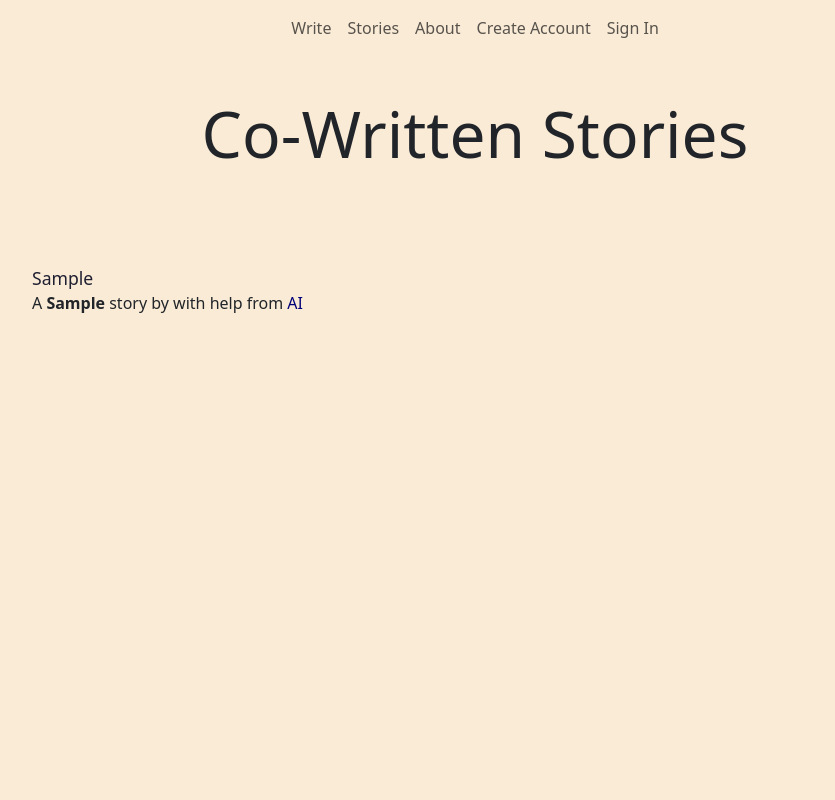
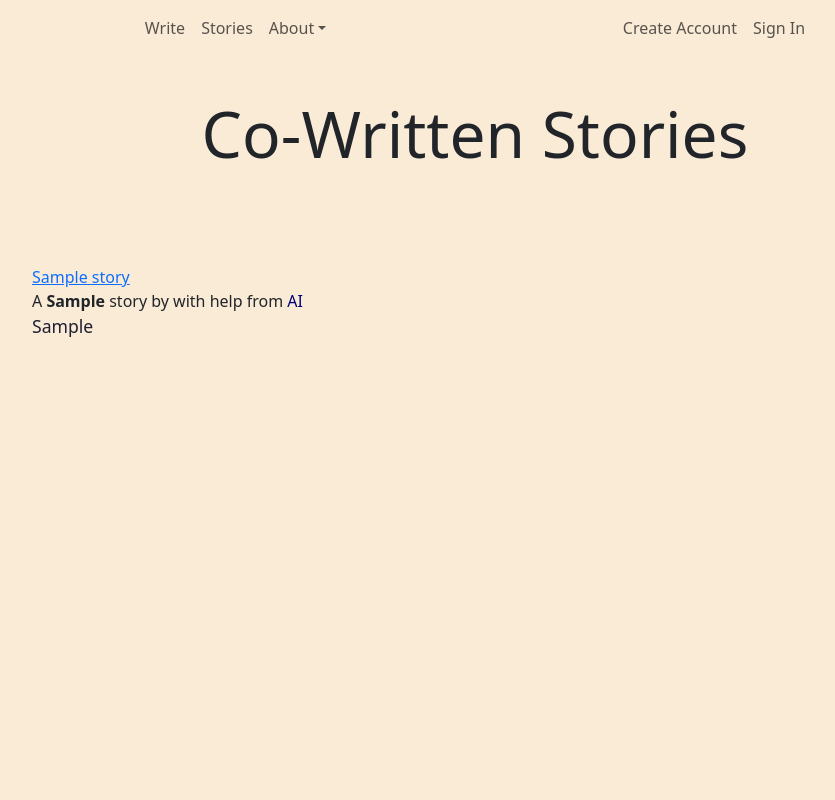
Before and after one commit to mjkushman/AI-Storyteller, a Flask app: page /stories in a window 1280 px wide. Shown: the whole page, without its empty margins (165-1000 px from the left). Run offline with Flask 3, Linux system fonts and the light colour scheme; tables that the repository leaves empty hold one stand-in row (values such as "Sample post"); some libraries are stand-ins or nearby versions.

Commit message:
- Added titles and ability to add title - Updated navigation - Added About page and Contact page - BUG: I messed up the /api/contribute endpoint and something is happening out of order or not at all

```diff
--- a/app.py
+++ b/app.py
@@ -29,16 +29,17 @@
 
 
 app = Flask(__name__)
-# app.debug = Trueech
+app.debug = True
 app.config["SECRET_KEY"] = "mysecurepassword"
 # app.config["SQLALCHEMY_DATABASE_URI"] = "postgresql:///ai_storyteller_db"
-app.config["SQLALCHEMY_TRACK_MODIFICATIONS"] = False
-app.config["SQLALCHEMY_ECHO"] = False
+# app.config["SQLALCHEMY_TRACK_MODIFICATIONS"] = False
+# app.config["SQLALCHEMY_ECHO"] = False
 app.config["DEBUG_TB_INTERCEPT_REDIRECTS"] = False
 
 app.config['SECRET_KEY'] = os.environ.get('SECRET_KEY', "Igottacheckmyemail")
 app.config['SQLALCHEMY_DATABASE_URI'] = (
     os.environ.get('DATABASE_URL', 'postgresql:///ai_storyteller_db'))
+
 
 mail = Mail()
 app.config["MAIL_SERVER"] = "smtp.dreamhost.com"
@@ -46,22 +47,21 @@
 app.config["MAIL_USE_SSL"] = True
 app.config["MAIL_USERNAME"] = 'contact@writealong.xyz'
 app.config["MAIL_PASSWORD"] = (os.environ.get('MAIL_PASSWORD'))
-# app.config["MAIL_PASSWORD"] = 'XnH8Qhu9q7t3Qa@'
 mail.init_app(app)
 
 
-# debug = DebugToolbarExtension(app)
+debug = DebugToolbarExtension(app)
 
-# app.config['DEBUG'] = True
-# app.config['ENV'] = 'development'
-# app.config['TESTING'] = True
+app.config['DEBUG'] = True
+app.config['ENV'] = 'development'
+app.config['TESTING'] = True
 
 with app.app_context():
     connect_db(app)
     db.create_all()
 
 """
-====================================MAKE CALL TO AI ==============================
+==================================== ==============================
 """
 
 
@@ -78,8 +78,9 @@
     if STORY_KEY in session:
         del session[STORY_KEY]
 
-def set_story_session(story):
-    db.session = story.id
+# is this DEPRECATED???
+# def set_story_session(story):
+#     db.session = story.id
 
 def clear_story():
     if STORY_KEY in session:
@@ -113,7 +114,8 @@
         # No story in session or local storage
         g.story = None
 
-    # print('current g.story',g.story)
+    print('current g.story',g.story)
+    print('current g.user',g.user)
 
 
 
@@ -122,7 +124,8 @@
 def render_home():
     user = g.user #evaluates to a user object or None
     story = g.story
-
+    key = os.getenv("OPENAI_API_KEY")
+    print('KEY', key)
     context_form = ContextForm()
 
     context_form.genre.choices = [
@@ -163,7 +166,7 @@
         contributions = story.contributions
 
         story_form = StoryForm(story_prompt=story_prompt, story_genre=genre)
-        return render_template('write.html', user=user, story=story, story_form=story_form, contributions=contributions, contextForm=context_form,context_display=context_display, contribution_display=contribution_display)
+        return render_template('write.html', user=user, story=story, story_form=story_form, contributions=contributions, contextForm=context_form,context_display=context_display, contribution_display=contribution_display, genre=genre)
 
 
     else:
@@ -217,9 +220,14 @@
         if user:
             do_login(user)
             if story:
+                print('about to convert story to story')
                 story = story.convert_to_story(user)
+                print('converted story')
+                g.story = story
                 session[STORY_KEY] = json.dumps(story.serialize())
             flash(f'Welcome back {user.username}', 'success')
+            # return ('thanks')
+
             return redirect('/')
 
         else:
@@ -248,10 +256,38 @@
 
 @app.route('/stories/<story_id>')
 def render_story(story_id):
-
+    user = g.user
     story = Story.query.get_or_404(story_id)
 
-    return render_template('story_detail.html', story=story)
+    is_user_story = bool(user and story in user.stories)
+    print(is_user_story)
+
+    return render_template('story_detail.html', story=story, is_user_story=is_user_story)
+
+@app.route('/stories/<story_id>/edit', methods=['GET','POST'])
+def render_story_edit(story_id):
+    print(request.method)
+    print(request.args)
+    print(request.form)
+    user = g.user
+    story = Story.query.get_or_404(story_id)
+    # If the current story doesn't belong to user, redirect to story detail, not edit
+
+    if story not in user.stories:
+        return redirect(url_for(render_story(story_id)))
+
+    form = StoryForm(story_id=story_id)
+
+    if form.validate_on_submit():
+        story.title = form.title.data
+        db.session.add(story)
+        db.session.commit()
+        flash('Story updated','success')
+
+        return redirect(url_for('render_story',story_id=story_id))
+
+
+    return render_template('story_edit.html', form=form, story=story)
 
 
 @app.route('/<username>')
@@ -266,10 +302,13 @@
         return redirect(url_for('render_home'))
 
 
-@app.route('/about', methods=['GET','POST'])
+@app.route('/about', methods=['GET'])
 def render_about():
-    pw = os.environ.get('MAIL_PASSWORD')
-    print ('MAIL_PASSWORD:', pw)
+    return render_template('about.html')
+
+
+@app.route('/contact', methods=['GET','POST'])
+def render_contact():
     form = ContactForm()
     if request.method == 'POST':
         if form.validate_on_submit():
@@ -283,52 +322,94 @@
             MESSAGE: {form.message.data}"""
             try:
                 mail.send(msg)
-                return render_template('about.html', success=True)
+                return render_template('contact.html', success=True)
             except:
-                return render_template('about.html', fail=True)
-
+                return render_template('contact.html', fail=True)
 
     else:
-        return render_template('about.html', form=form)
+        return render_template('contact.html', form=form)
+
 
 #=================== API ROUTES ==================
 
 @app.route('/api/retrieve', methods=['POST'])
 def retrieve_story():
     data = request.get_json()
+    print('RETRIEVE DATAAAAAAAA',data)
+    story=g.story
+    print('RETRIEVE STORYYYYYYY',story)
+
+    #  If there's already a story in session, send back most updated story
+    if story:
+        return jsonify(story=story.serialize())
+
+    #  Check if a story is sent in the call. Accept the new story, then return it back
+    if data:
+        session[STORY_KEY] = json.dumps(data)
+        return jsonify(story=session[STORY_KEY])
+    #  If no story saved on server or in call, return empty story
+    else:
+        return jsonify(story='')
+
 
     # print('RETRIEVE REQUEST', data)
     if data == 'none':
-        print('===RETRIEV NONE===')
+        print('===RETRIEVE NONE===')
         # session.pop(STORY_KEY)
         return jsonify(story='none')
     else:
-        print('===RETRIEV OK===')
+        print('===RETRIEVE OK===')
         session[STORY_KEY] = json.dumps(data)
         return jsonify(story='loaded')
+
+
+@app.route('/api/title-update', methods=['POST'])
+def handle_title_update():
+    """ Handles the request to change the title of a story. Story must have already been instantiated """
+    story = g.story
+    if not story:
+        return('Write a story first.')
+
+    story.title = request.form.get('title')
+    if g.user:
+        db.session.add(story)
+        db.session.commit
+    # dump the serialized story back into the flask session
+    session[STORY_KEY] = json.dumps(story.serialize())
+    return jsonify(story=story.serialize())
+
 
 
 @app.route("/api/contribute", methods=["POST"])
 def handle_submission():
     """Receive the API call from JS front end. Trigger appropriate functions"""
-    # print('NEW CONTRIBUTE REQUEST RECEIVED')
+    print('NEW CONTRIBUTE REQUEST RECEIVED')
 
-    story = g.story
+
+    story = g.story # May evaluate to a story or None (aka False)
+    print('STORY in CONTRIBUTE',story)
 
     text = request.form.get("body")
     content = request.form.get("body")
     story_prompt = request.form.get('story_prompt')
     genre = request.form.get('story_genre')
 
+    print('content is or false?')
+    print(bool(content))
+
 
     if g.user:
         # create a real story if logged in
         if not story:
+            print('NOT STORY')
             story = Story(
                 genre = genre,
-                story_prompt = story_prompt
-                )
-        db.session.add(story.contribute(role='user',content=content))
+                story_prompt = story_prompt)
+            db.session.add(story)
+            db.session.commit()
+        if bool(content):
+            story.contribute(role='user',content=content,user_id=g.user.id)
+            db.session.add(story)
         db.session.add(story)
         db.session.commit()
 
@@ -339,15 +420,16 @@
                 genre = genre,
                 story_prompt = story_prompt
                 )
-        story.contribute(role='user',content=content)
+        if content:
+            story.contribute(role='user',content=content)
 
-    # print('PRINTING story = gstory ',story)
-    # print('PRINTING story contributions= gstory ')
-    # print([s for s in story.contributions])
+    print('PRINTING story = gstory ',story)
+    print('PRINTING story contributions= gstory ')
+    print([s for s in story.contributions])
 
     # GET AI CONTRIBUTION
     ai_contribution = get_ai_contribution(story)
-
+    print('AI CONTRIBUTION',ai_contribution)
 
     story.contribute(
         role=ai_contribution["role"],
@@ -355,19 +437,23 @@
         tokens=ai_contribution["tokens"],
     )
 
-    print('g.user',g.user)
-    if session.get(CURRENT_USER_KEY):
-        # do this if user is logged in
-        # print('logged in submission')
-        story.contribute("user", text, user_id=g.user.id)
-        db.session.add(story)
-        db.session.commit()
+    # print('g.user',g.user)
+    # if session.get(CURRENT_USER_KEY):
+    #     # do this if user is logged in
+    #     # print('logged in submission')
+    #     story.contribute("user", text, user_id=g.user.id)
+    #     db.session.add(story)
+    #     db.session.commit()
 
     # dump the serialized story into the flask session
     session[STORY_KEY] = json.dumps(story.serialize())
 
-
-    return jsonify({"role": ai_contribution["role"], "content": ai_contribution["content"]})
+    print('STORY AFTER CONTRIBUTION', story.serialize())
+    print('STORY AFTER CONTRIBUTION', jsonify(story=story.serialize()))
+    # return jsonify({"role": ai_contribution["role"], "content": ai_contribution["content"]})
+    latest = story.serialize()['contributions'][-1]
+    print('LATESTTTTTTTT',latest)
+    return jsonify(story=story.serialize(),latest=latest)
 
 
 
--- a/forms.py
+++ b/forms.py
@@ -10,10 +10,12 @@
     story_prompt = TextAreaField("Story Prompt", validators=[InputRequired(message='Please include a starter prompt')], id='storyPrompt', )
 
 class StoryForm(FlaskForm):
-    body = TextAreaField("", validators=[InputRequired(message='How will you add to the story?'), Length(min=1,max=400)], id='inputField')
+    # body = TextAreaField("", validators=[InputRequired(message='How will you add to the story?'), Length(min=1,max=400)], id='inputField')
+    body = TextAreaField("", id='inputField')
     story_id = HiddenField("", validators=[InputRequired()])
     story_genre = HiddenField("")
     story_prompt = HiddenField("")
+    title = StringField("", id='storyTitleInput', render_kw={"placeholder":"Title your story"})
 
 class SignUpForm(FlaskForm):
     first_name = StringField("First Name", validators=[InputRequired(message='Please enter a name')], render_kw={"placeholder": "First Name"})
--- a/static/scripts/app.js
+++ b/static/scripts/app.js
@@ -1,5 +1,10 @@
-let story = {'context':{},'contributions':[]}
+let story = localStorage.getItem('story')
+if (story == null) {
+    story = {context:{},contributions:[]}
+}
+
 const storyDiv = $('#story')
+
 
 const contributionSection = $('#contribuionSection')
 const inputForm = $('#inputForm')
@@ -9,7 +14,7 @@
 
 const signUpModal = $('#signUpModal')
 const signInModal = $('#authModal')
-
+const skipTurn = $('.skip-turn')
 
 
 function randomizePrompt(e){
@@ -59,7 +64,7 @@
     storyGenre.val(contextGenre.val())
     storyPrompt.val(contextPrompt.val())
 
-    $('#storyGenreHeadline').text(contextGenre.val())
+    $('#storyGenreHeadline').text(contextGenre.val()+' Story')
     $('#storyPromptHeadline').text(contextPrompt.val())
     $('.context-form').addClass('d-none')
     $('.context-form').removeClass('d-block')
@@ -75,28 +80,32 @@
 }
 
 
+
+
 // handle submission of Story form
 async function processStoryForm(e) {
     e.preventDefault();
 
     formData = new FormData(this);
-    // console.log(this) // evaluates to the form element
+    console.log(this) // evaluates to the form element
 
     let userText = this.elements['inputField'].value
     updateStoryDiv(userText, 'user');
-
     // Send the user's contribution to the server. Expect assistant contribution in response.
     let response = await serverRequest(formData);
 
-    updateStoryDiv(response.content, response.role)
+    updateStoryDiv(response.latest.content, response.latest.role)
 
     // update the story variable and store it
-    story.contributions.push({'role':'user','content':userText})
-    story.contributions.push({'role':response.role,'content':response.content})
+    // console.log(response.story)
+    story = response.story
     storeStory();
 
+    // MOVED THIS up higher.
+    // $('#inputField').val('') //clear out the field
     $('#inputField').val('') //clear out the field
 }
+
 
 
 //send the user's input to server
@@ -113,8 +122,8 @@
         // contentType: 'application/json',
         contentType: false,
         success: function() {
-            // updateStoryDiv(result,'ai')
-            // addListeners()
+
+
 
         },
         error: function(){
@@ -125,65 +134,101 @@
 }
 
 
-async function processSignIn(e){
-    // console.log('processSignIn called')
 
-    e.preventDefault();
+// async function processSignIn(e){
+//     // console.log('processSignIn called')
 
-    formData = new FormData(this);
+//     e.preventDefault();
 
-    let response = await $.ajax({
-        type: 'POST',
-        url: `/signin`,
-        data: formData,
-        processData: false,
-        // contentType: 'application/json',
-        contentType: false,
-        success: function(response) {
-            // updateStoryDiv(result,'ai')
-            // console.log(response)
-            signInModal.modal('hide')
+//     formData = new FormData(this);
 
-        },
-        error: function(){
-            alert('Oh no! Something went wrong.')
-        }
-    })
-    // return response
-    // Set the user variable
+//     let response = await $.ajax({
+//         type: 'POST',
+//         url: `/signin`,
+//         data: formData,
+//         processData: false,
+//         // contentType: 'application/json',
+//         contentType: false,
+//         success: function(response) {
+//             // updateStoryDiv(result,'ai')
+//             // console.log(response)
+//             signInModal.modal('hide')
 
-}
+//         },
+//         error: function(){
+//             alert('Oh no! Something went wrong.')
+//         }
+//     })
+//     // return response
+//     // Set the user variable
+
+// }
 
 
 function storeStory(){
     //store in storage
+
+    // NOTE TO SELF: currently testing if the stringify method is necessary.
     localStorage.setItem('story',JSON.stringify(story))
+    // localStorage.setItem('story',story)
 }
 
 function passStory(){
     //pass story to server
-    let savedStory = localStorage.getItem('story',JSON.stringify(story))
+    let savedStory = localStorage.getItem('story')
 
-    // console.log('saved story', savedStory)
+    console.log('saved story', savedStory)
+    if (!savedStory){
+        savedStory = JSON.stringify('');
+    }
+    console.log('saved story', savedStory)
 
-    if (savedStory) {
-        // console.log('savedstory true')
-        $.ajax({
-            url:'/api/retrieve',
-            type: 'POST',
-            data: savedStory,
-            contentType: 'application/json'
-        })
-    }
-    else {
-        // console.log('savedstory false')
-        $.ajax({
-            url:'/api/retrieve',
-            type: 'POST',
-            data: JSON.stringify('none'),
-            contentType: 'application/json'
-        })
-    }
+
+    $.ajax({
+        url:'/api/retrieve',
+        type: 'POST',
+        data: savedStory,
+        contentType: 'application/json',
+        success: function(data) {
+            story = data.story;
+            storeStory()},
+        error: function(){
+            alert('Something went wrong exchanging story with server')}
+    })
+
+
+
+
+
+    // if (savedStory) {
+    //     // console.log('savedstory true')
+    //     $.ajax({
+    //         url:'/api/retrieve',
+    //         type: 'POST',
+    //         data: savedStory,
+    //         contentType: 'application/json',
+    //         success: function(data) {
+    //             story = data.story;
+    //             storeStory()},
+    //         error: function(){
+    //             alert('Something went wrong exchanging story with server')}
+    // })
+    // }
+
+    // else {
+    //     // console.log('savedstory false')
+    //     $.ajax({
+    //         url:'/api/retrieve',
+    //         type: 'POST',
+    //         data: JSON.stringify('none'),
+    //         contentType: 'application/json',
+    //         success: function(data) {
+    //             story = data.story;
+    //             storeStory()},
+    //         error: function(){
+    //             alert('Something went wrong exchanging story with server')}
+    //     })
+    // }
 
 }
 
@@ -202,8 +247,16 @@
 function updateStoryDiv(content,role){
     // console.log('text is',content)
     let span = $('<span />').attr('class',role).html(' '+content);
-
-    storyDiv.append(span)
+    // storyDiv.append(span)
+    span.insertBefore($('#typing-message'))
+    if(role=='user'){
+        $('.typing-message').show()
+        $('#turn-notice').hide()
+    }
+    else {
+        $('.typing-message').hide()
+        $('#turn-notice').show()
+    }
 }
 
 
--- a/static/stylesheets/style.css
+++ b/static/stylesheets/style.css
@@ -50,7 +50,7 @@
   /* background-color: red; */
 }
 
-.story-index-container {
+.story-index-container, nav {
   max-width: 80%;
   padding: 3%;
   /* justify-items: center; */
--- a/templates/base.html
+++ b/templates/base.html
@@ -18,8 +18,9 @@
 <main>
 
 {#  ===NAV=== #}
-<div class="container">
-<nav class="navbar navbar-expand navbar-light mx-auto justify-content-center">
+<div class="row">
+<div class="container col-md-8">
+  <nav class="navbar navbar-expand-sm navbar-light mx-auto">
   {#  left aligned #}
   <ul class="navbar-nav">
       <li class="nav-item">
@@ -28,14 +29,22 @@
       <li class="nav-item">
         <a class="nav-link" href="/stories">Stories</a>
       </li>
-    <li class="nav-item">
-      <a class="nav-link" href="/about">About</a>
+
+      <li class="nav-item dropdown">
+        <a class="nav-link dropdown-toggle" href="#" role="button" data-bs-toggle="dropdown" aria-expanded="false" >About</a>
+      <ul class="dropdown-menu">
       </li>
+        <li><a class="dropdown-item" href="{{url_for('render_about')}}">About</a></li>
+        <li><a class="dropdown-item" href="{{url_for('render_contact')}}">Contact</a></li>
       </ul>
+
+  </ul>
+
+
 
   {#  right aligned  #}
   {% if not g.user %}
-<ul class="navbar-nav ml-auto">
+  <ul class="navbar-nav ms-auto">
       <li class="nav-item">
       <a class="nav-link sign-up" href="/sign-up">Create Account</a>
       </li>
@@ -44,7 +53,7 @@
       </li>
   </ul>
   {% else %}
-<ul class="navbar-nav ml-auto">
+  <ul class="navbar-nav ms-auto">
       <li class="nav-item">
         <a class="nav-link" href="/{{g.user.username}}">{{g.user.username}}</a>
       </li>
@@ -54,6 +63,7 @@
   </ul>
     {% endif %}
   </nav>
+</div>
 </div>
 
 
--- a/templates/stories_index.html
+++ b/templates/stories_index.html
@@ -13,13 +13,16 @@
 
 {% for story in story_list %}
     <div class="container story-link-div">
-        <a class="link-underline link-underline-opacity-0 story-link" href="{{ url_for('render_story',story_id=story.id) }}">{{story.story_prompt}} {% if story.contributions %} {{story.contributions[0].body}} {% endif %}</a>
-
+        {% if story.title %} <a href={{url_for('render_story',story_id=story.id)}}>{{story.title}} </a>{% endif %}
         <p>A <strong>{{ story.genre }}</strong> story by <span class="user">
         {% for user in story.user%}
             {{user.username }}
         {% endfor %}
-        </span> with help from <span class="assistant">AI</span> </p>
+        </span> with help from <span class="assistant">AI</span><br>
+
+        <a class="link-underline link-underline-opacity-0 story-link" href="{{ url_for('render_story',story_id=story.id) }}">{{story.story_prompt}} {% if story.contributions %} {{story.contributions[0].body}} {% endif %}</a></p>
+
+
 
     </div>
 {% endfor %}
```
Also changed, not shown: other parts of static/stylesheets/style.css (+51 -0 lines), models.py (+10 -20 lines), templates/about.html (+0 -39 lines), templates/contact.html (added, +56 -0 lines), templates/story_detail.html (+7 -1 lines), templates/story_edit.html (added, +43 -0 lines), templates/write.html (+32 -19 lines). Lines whose indentation alone changed are shown as unchanged.
